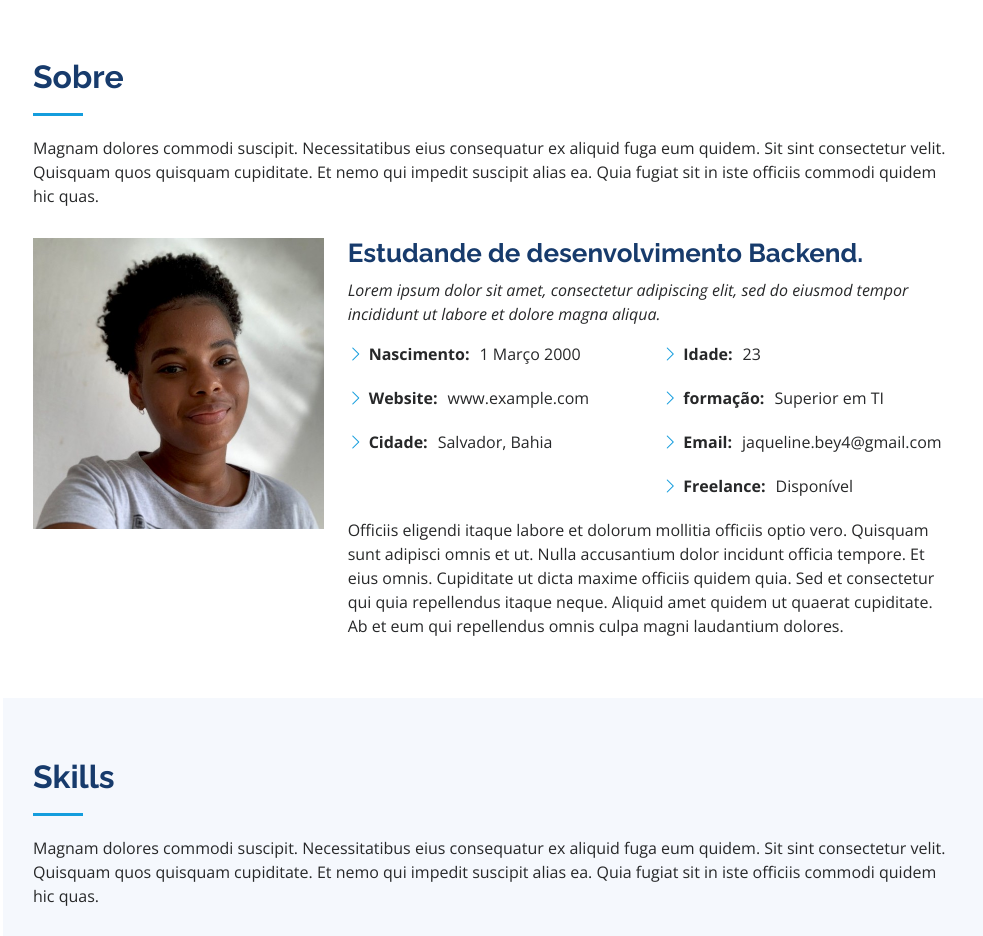
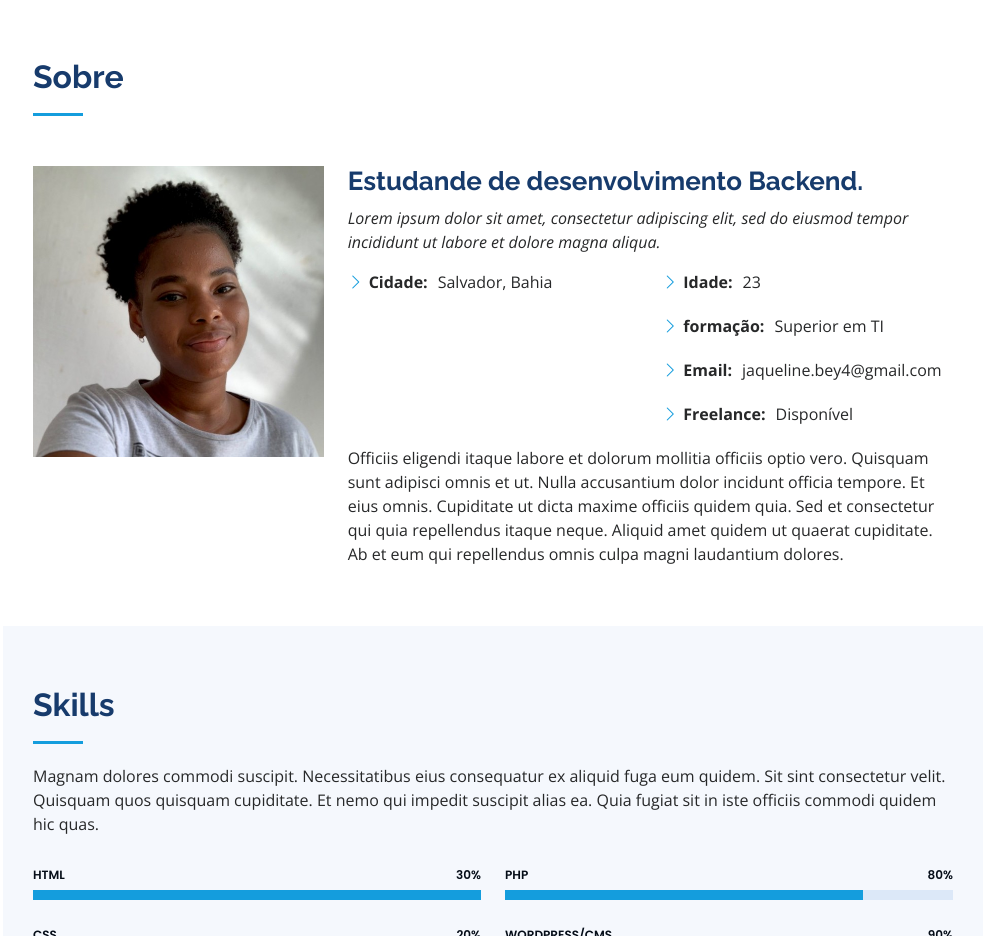
Before and after one commit to JaquelineAraujoDev/MeuPortifolio, a plain HTML site: page iPortfolio/index.html in a window 1280 px wide. Shown: the part 802-1738 px from the top of the page, without its empty margins (297-1280 px from the left). Drawn offline with nearby package versions, Linux system fonts and the light colour scheme.

Commit message:
atualização da seção SOBRE

```diff
--- a/iPortfolio/index.html
+++ b/iPortfolio/index.html
@@ -85,7 +85,6 @@
 
         <div class="section-title">
           <h2>Sobre</h2>
-          <p>Magnam dolores commodi suscipit. Necessitatibus eius consequatur ex aliquid fuga eum quidem. Sit sint consectetur velit. Quisquam quos quisquam cupiditate. Et nemo qui impedit suscipit alias ea. Quia fugiat sit in iste officiis commodi quidem hic quas.</p>
         </div>
 
         <div class="row">
@@ -101,9 +100,6 @@
             <div class="row">
               <div class="col-lg-6">
                 <ul>
-                  <li><i class="bi bi-chevron-right"></i> <strong>Nascimento:</strong> <span>1 Março 2000</span></li>
-                  <li><i class="bi bi-chevron-right"></i> <strong>Website:</strong> <span>www.example.com</span></li>
-
                   <li><i class="bi bi-chevron-right"></i> <strong>Cidade:</strong> <span>Salvador, Bahia</span></li>
                 </ul>
               </div>
```
